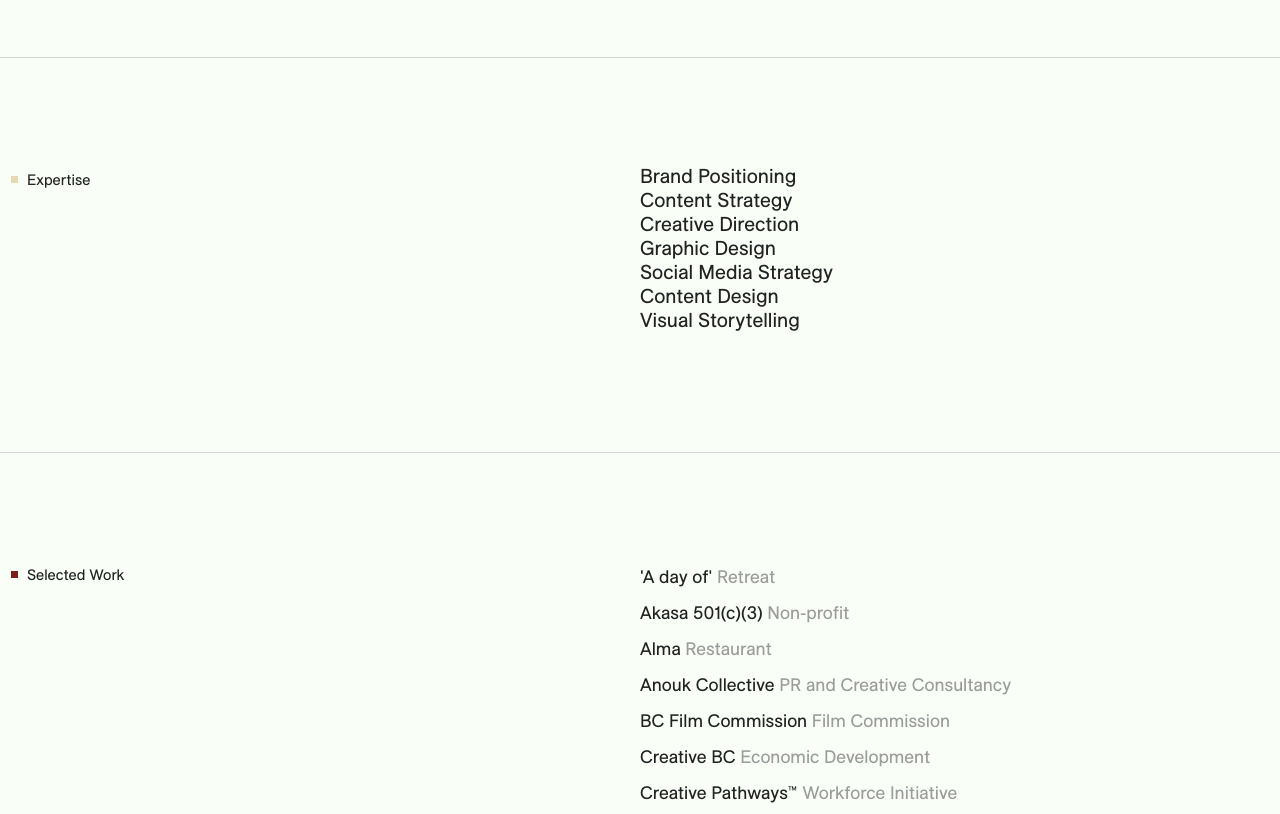
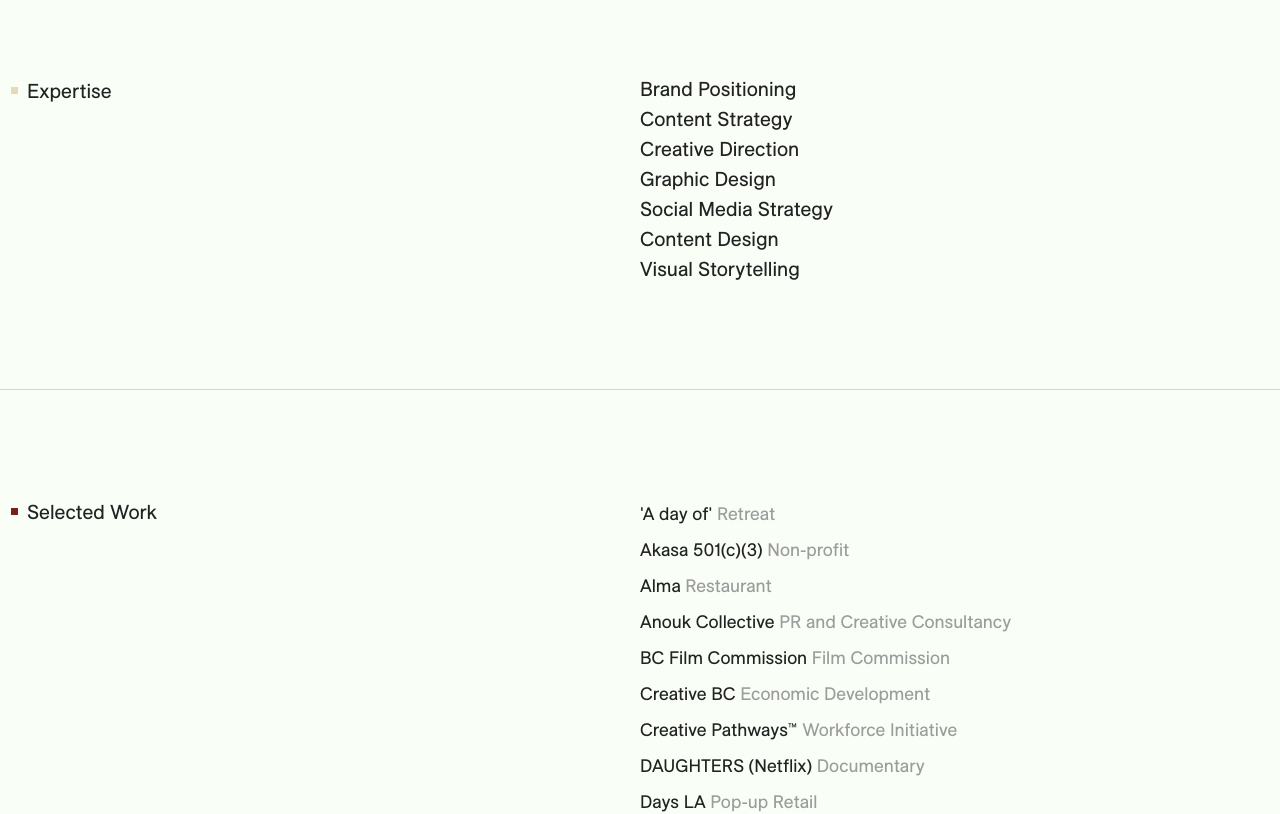
Before and after one commit to lizardmcguire/brand, a plain HTML site: page about.html in a window 1280 px wide. Shown: the part 540-1354 px from the top of the page. Drawn offline with Linux system fonts and the light colour scheme.

Commit message:
Publish site update

```diff
--- a/css/style.css
+++ b/css/style.css
@@ -178,3 +178,14 @@ html.lb-open { overflow: hidden; }
   .lb-prev, .lb-next { margin-top: -22px; }
   .lb-prev { left: -6px; } .lb-next { right: -6px; }
 }
+
+/* About page: desktop spacing from the updated Figma frame */
+@media (min-width: 761px) {
+  main.about { padding-top: 0; }
+  .about .label { font-size: 20px; line-height: 18px; }
+  .about .plain-list { padding-top: 2px; }
+  .about .plain-list li { line-height: 24px; padding-bottom: 6px; }
+  .about .section:nth-child(2) { padding-bottom: 102px; }
+  .about .section:nth-child(3) { padding-bottom: 60px; }
+  .about + .site-footer { padding-top: 120px; }
+}
```
